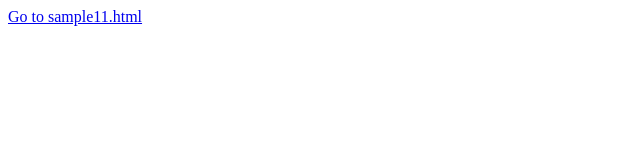
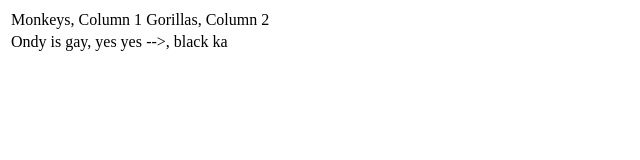
Before and after one commit to Teejay225-src/monkeys333, a plain HTML site: page index.html in a window 1280 px wide. Shown: the whole page, without its empty margins (0-640 px from the left). Drawn offline with Linux system fonts and the light colour scheme.

Commit message:
Update index.html

```diff
--- a/index.html
+++ b/index.html
@@ -10,7 +10,17 @@
                <Link rel= "Icon" href= "icon.png" type = "image/gif">
           <head>
           <body>
-                  <a href="sample11.html">Go to sample11.html</a>
+                 <table style="border": 1px solid black">
+                        <tr>
+                              <td>Monkeys, Column 1</td>
+                              <td>Gorillas, Column 2</td>
+                        </tr>
+                        <tr>
+                              <td>Ondy is gay, yes yes</td>
+                              <td>-->, black ka</td>
+                        </tr>
+
+                 </table>
           </body>
 
     </html>
```
